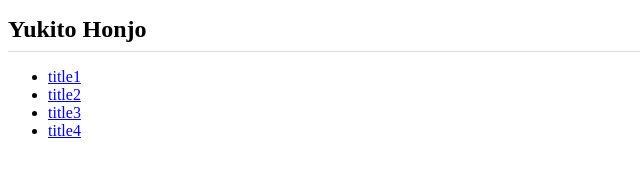
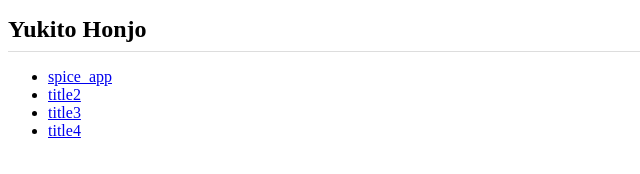
Before and after one commit to yukito-h/yukito-h.github.io, a plain HTML site: page index.html in a window 1280 px wide. Shown: the full height of the page, 0-640 px from the left. Drawn offline with Linux system fonts and the light colour scheme.

Commit message:
Update index.html

```diff
--- a/index.html
+++ b/index.html
@@ -10,7 +10,7 @@
   <h1>Yukito Honjo</h1>
   <div id="container">
     <ul>
-      <li><a href="#">title1</a></li>
+      <li><a href="https://yukito-h.github.io/spice_app/">spice_app</a></li>
       <li><a href="#">title2</a></li>
       <li><a href="#">title3</a></li>
       <li><a href="#">title4</a></li>
```
